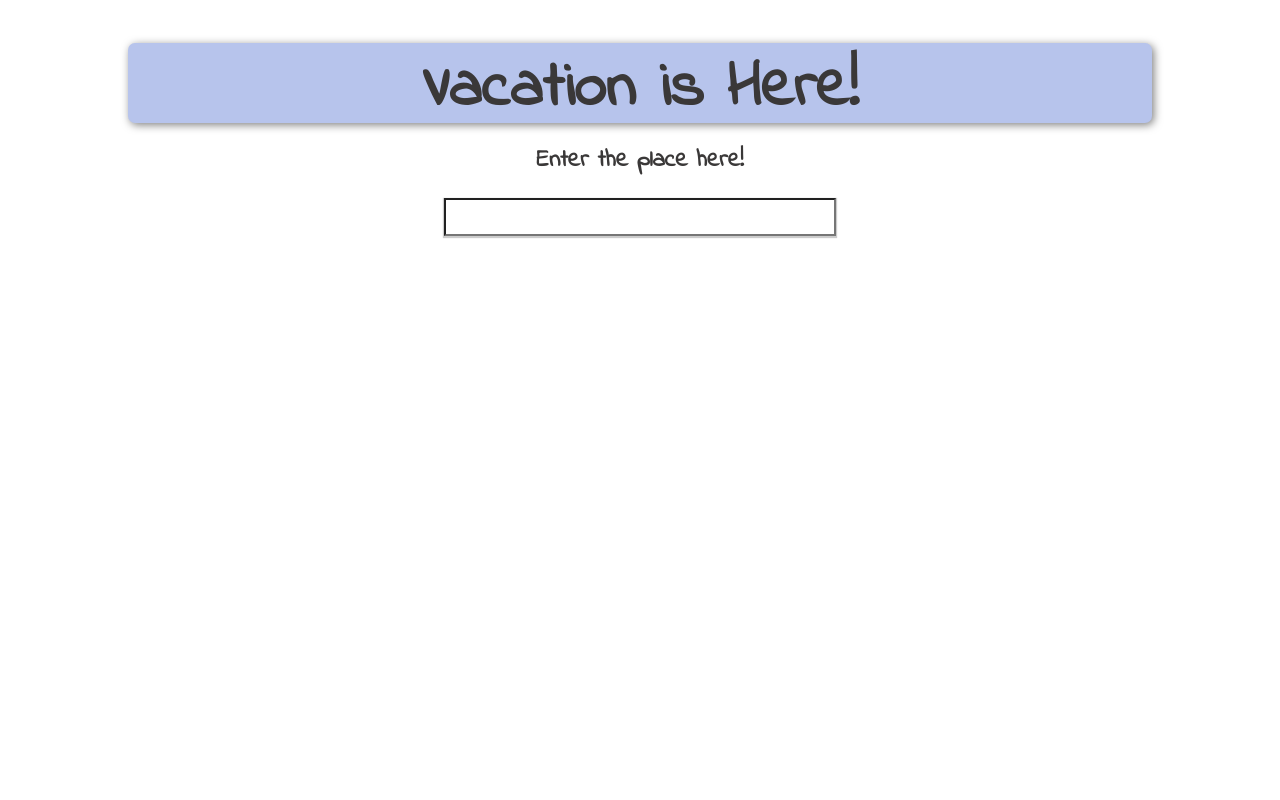
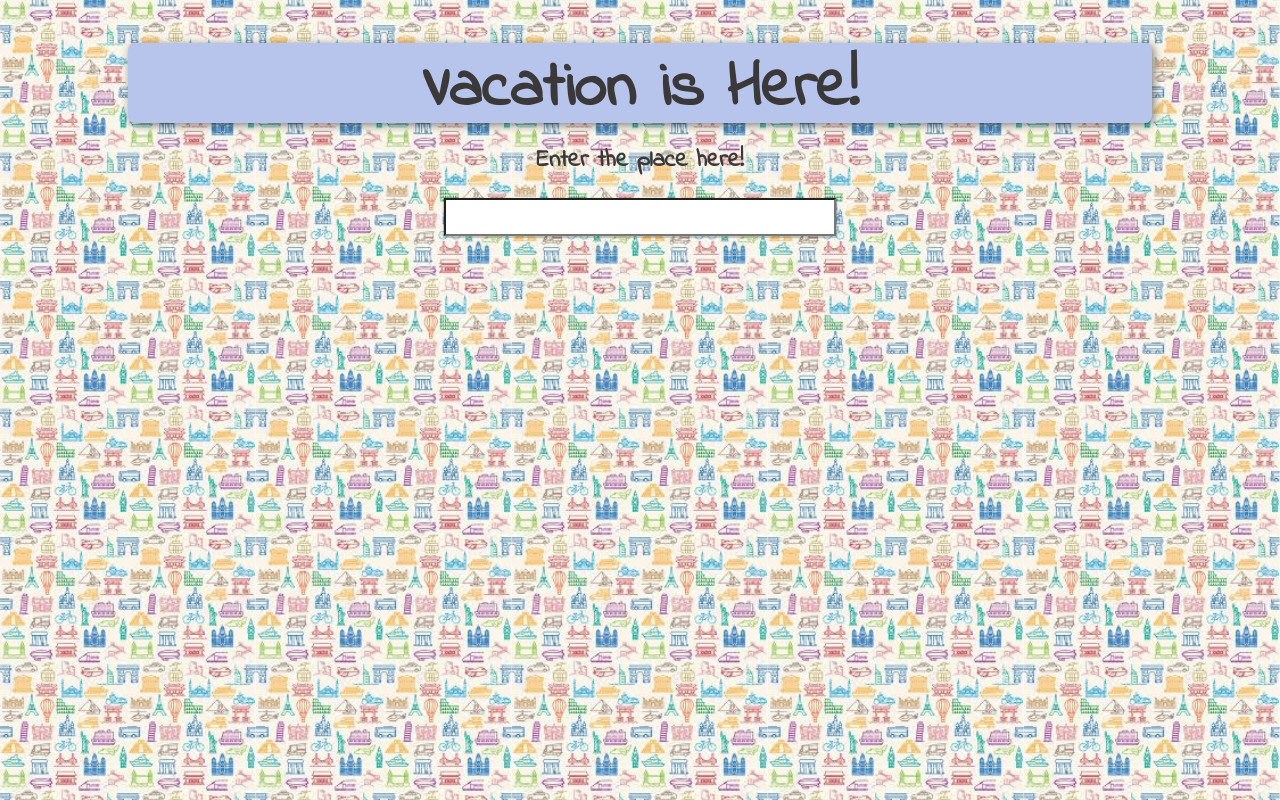
Before and after one commit to Yggdrasil09/Vacation, a React (Create React App) app: page / in a window 1280 px wide. Built offline with nearby package versions, Linux system fonts and the light colour scheme.

Commit message:
added background

```diff
--- a/src/App.css
+++ b/src/App.css
@@ -1,5 +1,6 @@
 body{
-	background-color:rgb(255, 255, 255);
+	background-image:url("./vaca.jpeg");
+	background-size:20%;
 }
 
 .heading {
@@ -38,4 +39,5 @@ body{
 	box-shadow: 2px 2px 9px rgba(0, 0, 0, .5);
 	padding:2rem;
 	width:85%;
+	background-color:rgb(243, 241, 241);
 }
```
Also changed, not shown: src/vaca.jpeg (added).
